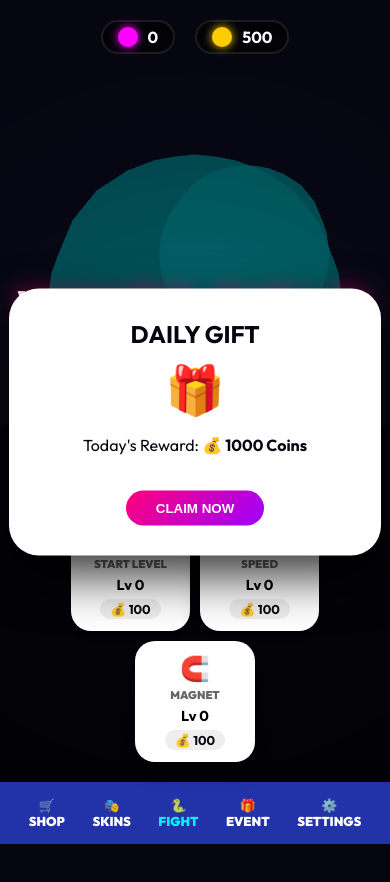
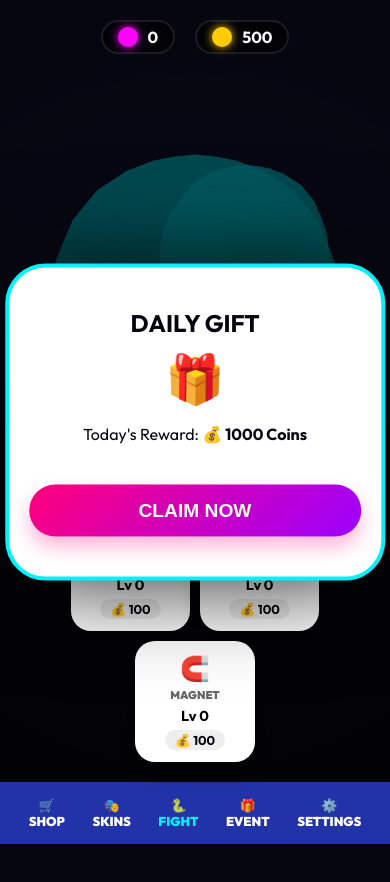
Before and after one commit to danithu17/snakeclash1, a website: page ui/index.html in a window 390 px wide. Shown: the top 882 px of the page. Drawn offline with nearby package versions, Linux system fonts and the light colour scheme; animation ran at ten frames a second.

Commit message:
Fix: Perfect mobile scaling and persistent daily reward gift

```diff
--- a/ui/index.html
+++ b/ui/index.html
@@ -2,7 +2,7 @@
 <html lang="en">
   <head>
     <meta charset="UTF-8" />
-    <meta name="viewport" content="width=device-width, initial-scale=1.0" />
+    <meta name="viewport" content="width=device-width, initial-scale=1.0, maximum-scale=1.0, user-scalable=no, viewport-fit=cover" />
     <title>Snake Clash 3D - Antigravity Edition</title>
     <link rel="preconnect" href="https://fonts.googleapis.com" />
     <link rel="preconnect" href="https://fonts.gstatic.com" crossorigin />
@@ -314,31 +314,35 @@
         }
       }
 
-      /* Daily Rewards Modal Centered */
+      /* Mobile Optimized Daily Rewards Modal */
       #daily-modal {
-        position: absolute;
+        position: fixed;
         top: 50%;
         left: 50%;
         transform: translate(-50%, -50%);
-        background: white;
-        padding: 30px;
-        border-radius: 30px;
-        z-index: 300;
+        background: #ffffff;
+        padding: 40px 20px;
+        border-radius: 40px;
+        z-index: 500;
         text-align: center;
         color: #050510;
-        box-shadow: 0 20px 50px rgba(0,0,0,0.8);
-        width: 80%;
-        max-width: 320px;
+        box-shadow: 0 0 100px rgba(0,0,0,0.9);
+        width: 85%;
+        max-width: 340px;
+        border: 4px solid var(--secondary);
       }
       .reward-claim-btn {
         background: var(--gradient);
         color: white;
         border: none;
-        padding: 10px 30px;
-        border-radius: 20px;
+        padding: 15px 40px;
+        border-radius: 30px;
         font-weight: 900;
-        margin-top: 20px;
+        font-size: 1.2rem;
+        margin-top: 25px;
         cursor: pointer;
+        width: 100%;
+        box-shadow: 0 10px 20px rgba(255, 0, 122, 0.3);
       }
 
       /* Boss HUD */
```
